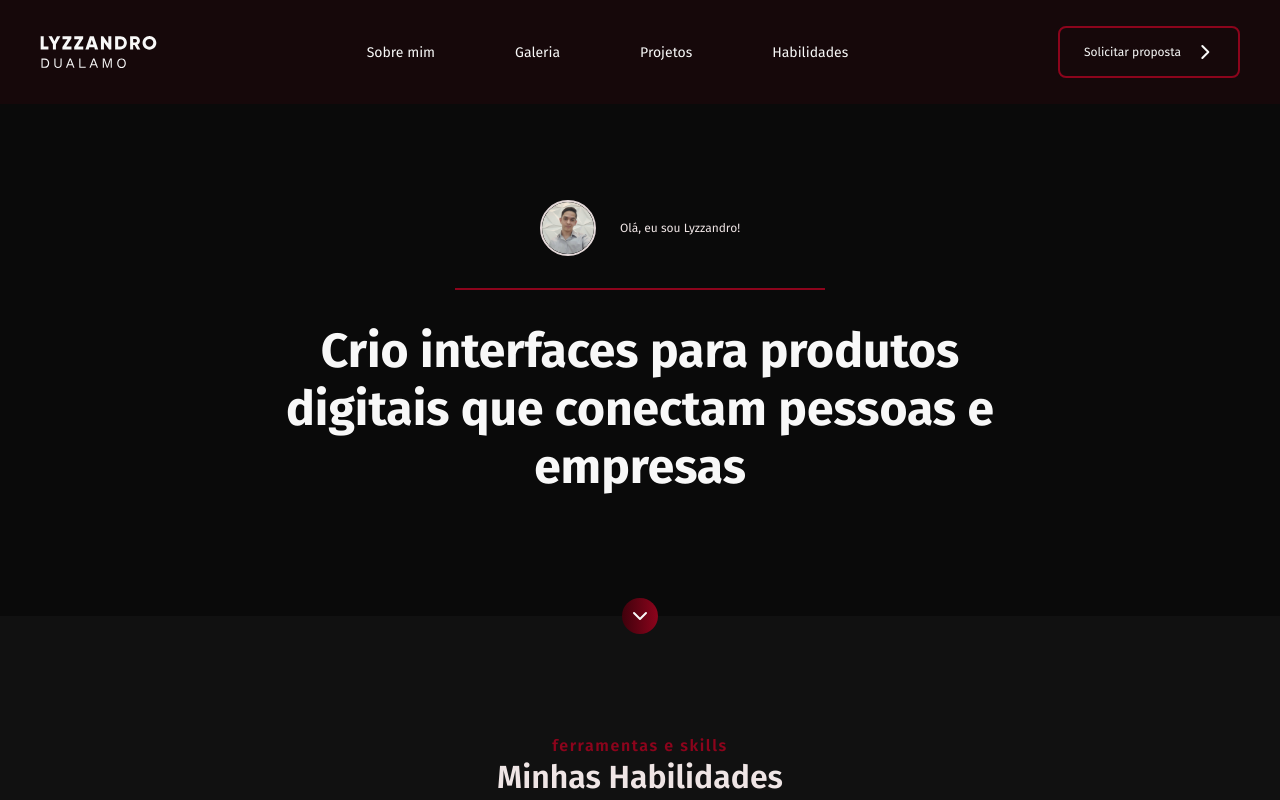
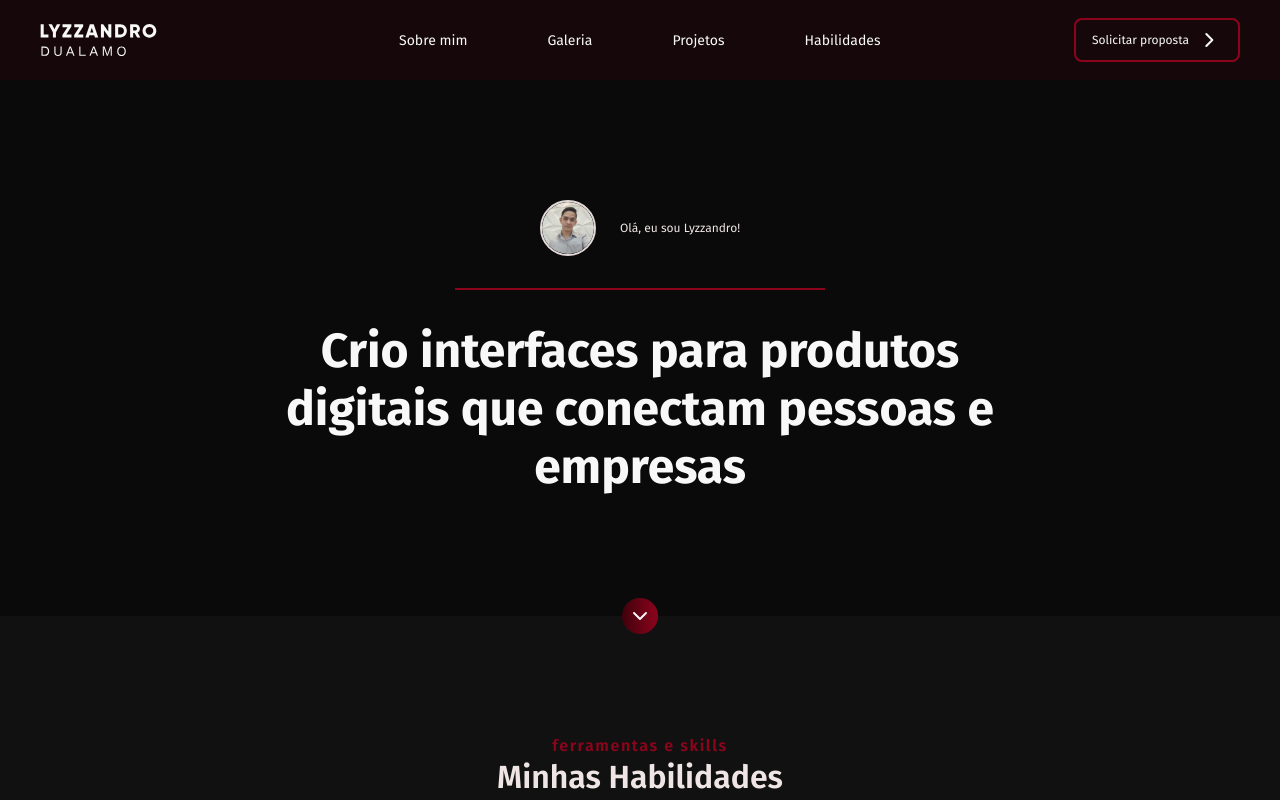
Before and after one commit to lyzzandro/lyzzandro_website, a React (Create React App) app: page / in a window 1280 px wide. Shown: the top 800 px of the page. Built offline with nearby package versions, Linux system fonts and the light colour scheme.

Commit message:
add animations in buttons

```diff
--- a/src/components/Menu/index.js
+++ b/src/components/Menu/index.js
@@ -6,7 +6,7 @@ export default function Menu() {
         <div className="Container">
             <header className="Menu">
                 <div>
-                    <img src={logo} alt="Logo" />
+                    <img src={logo} alt="Logo" className="Logo" />
                     <ul>
                         <li>
                             <a>Sobre mim</a>
@@ -21,7 +21,7 @@ export default function Menu() {
                             <a>Habilidades</a>
                         </li>
                     </ul>
-                    <button>
+                    <button className="RedButton">
                         Solicitar proposta
                         <img src={arrow} alt="Arrow" />
                     </button>
--- a/src/components/menu/index.js
+++ b/src/components/menu/index.js
@@ -6,7 +6,7 @@ export default function Menu() {
         <div className="Container">
             <header className="Menu">
                 <div>
-                    <img src={logo} alt="Logo" />
+                    <img src={logo} alt="Logo" className="Logo" />
                     <ul>
                         <li>
                             <a>Sobre mim</a>
@@ -21,7 +21,7 @@ export default function Menu() {
                             <a>Habilidades</a>
                         </li>
                     </ul>
-                    <button>
+                    <button className="RedButton">
                         Solicitar proposta
                         <img src={arrow} alt="Arrow" />
                     </button>
--- a/src/styles/menu.css
+++ b/src/styles/menu.css
@@ -3,7 +3,7 @@
     position: fixed;
     z-index: 999;
     background-color: rgba(140, 4, 28, 0.1);
-    padding: 26px 80px;
+    height: 80px;
     display: flex;
     justify-content: center;
     backdrop-filter: blur(10px);
@@ -13,7 +13,7 @@
     min-width: 1200px;
     display: flex;
     justify-content: space-between;
-
+    position: relative;
 }
 
 .Container {
@@ -22,12 +22,21 @@
     justify-content: space-between;
 }
 
+.Logo {
+    position: absolute;
+    left: 0;
+    top: calc(50% - 32px / 2);
+}
+
 .Menu ul {
     display: flex;
     flex-direction: row;
     justify-content: space-between;
     list-style: none;
     gap: 48px;
+    position: absolute;
+    right: calc(50% - 513px / 2);
+    top: calc(50% - 33px / 2);
 }
 
 .Menu li {
@@ -48,13 +57,13 @@
     cursor: pointer;
 }
 
-button {
+.RedButton {
     font-family: 'Fira Sans', sans-serif;
     display: flex;
     justify-content: center;
     align-items: center;
-    padding: 12px 20px 12px 24px;
-    gap: 12px;
+    padding: 8px 16px;
+    gap: 8px;
     border: 2px solid #8c041c;
     border-radius: 8px;
     background: transparent;
@@ -63,6 +72,10 @@ button {
     font-size: 12px;
     font-weight: 500;
     line-height: 200%;
+    position: absolute;
+    right: 0;
+    top: calc(50% - 44px / 2);
+    animation: slideof 0.2s forwards;
 }
 
 button:hover {
@@ -70,4 +83,25 @@ button:hover {
     border: 2px solid #8c041c;
     color: #e3d8d8;
     cursor: pointer;
+    animation: slidein 0.2s forwards;
 }
+
+@keyframes slidein {
+    from {
+        gap: 8;
+    }
+
+    to {
+        gap: 24px;
+    }
+}
+
+@keyframes slideof {
+    from {
+        gap: 24px;
+    }
+
+    to {
+        gap: 8px;
+    }
+}
```
